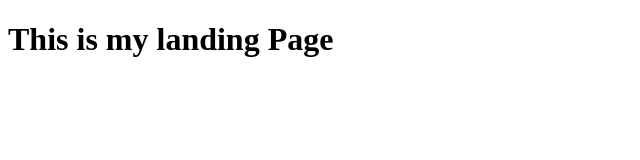
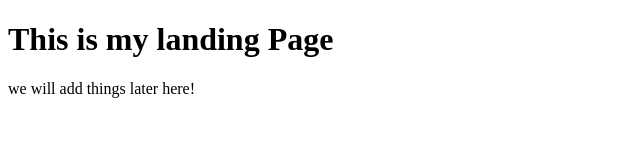
Before and after one commit to Surbhirawat5/Landing-Page, a plain HTML site: page index.html in a window 1280 px wide. Shown: the whole page, without its empty margins (0-640 px from the left). Drawn offline with Linux system fonts and the light colour scheme.

Commit message:
added a  paragraph

```diff
--- a/index.html
+++ b/index.html
@@ -6,6 +6,7 @@
     <title>Landing Page</title>
 </head>
 <body>
-    <h1>This is my landing Page</h1>
+    <h1>This is my landing Page </h1>
+    <p>we will add things later here!</p>
 </body>
 </html>
```
